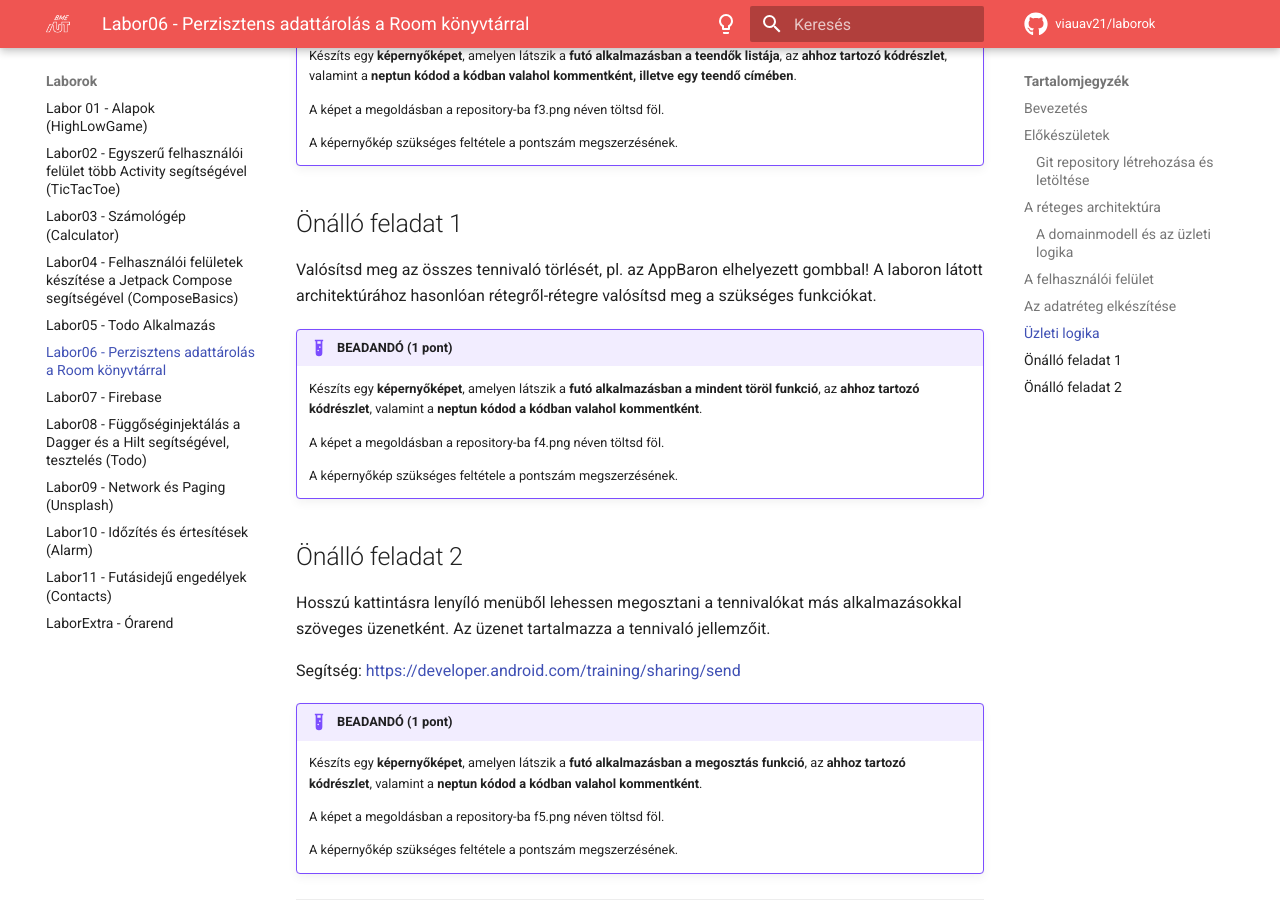
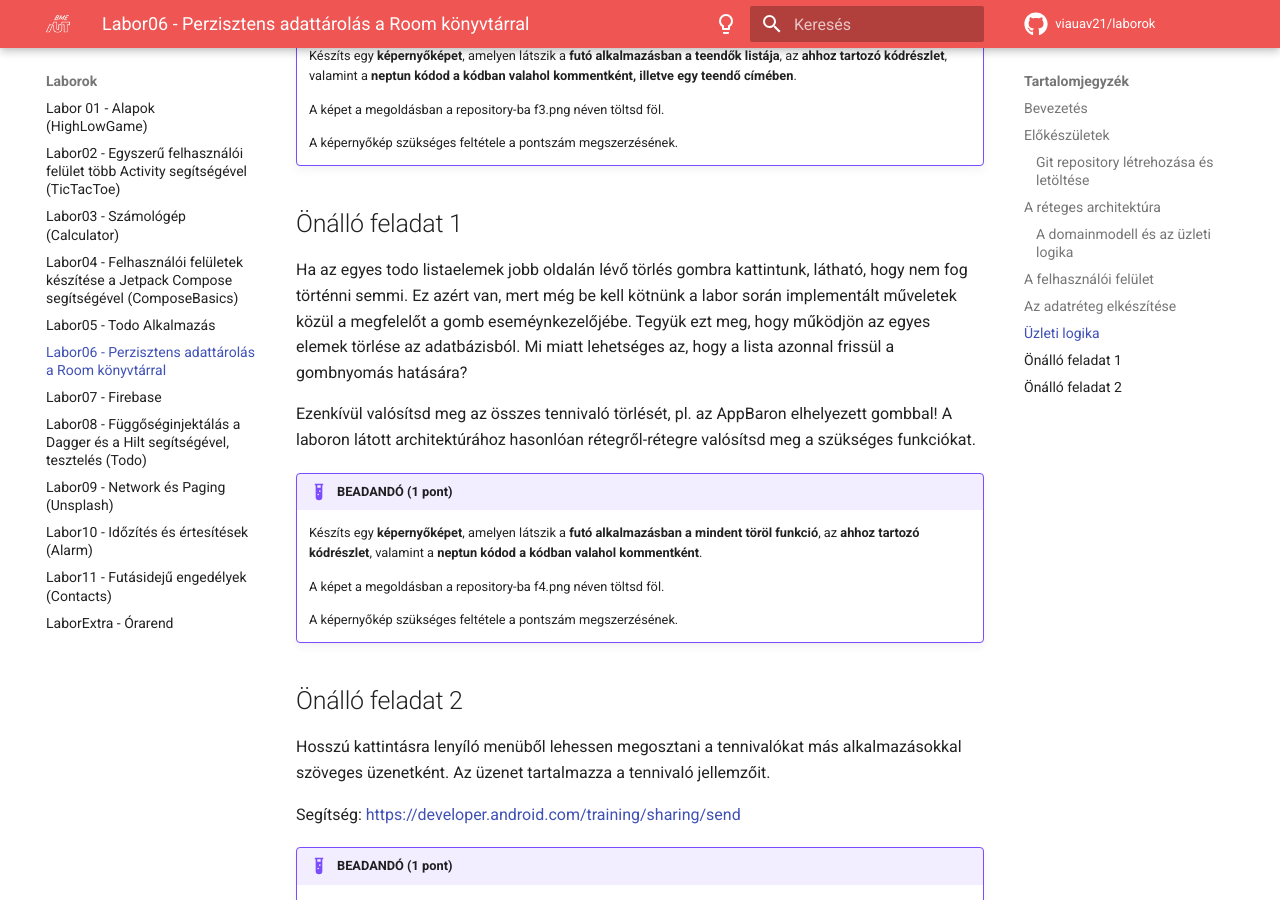
Before and after one commit to VIAUAV21/laborok, an MkDocs documentation site: the page built from docs/laborok/persistence/index.md, in a window 1280 px wide and 900 px high, scrolled down 16017 px. Built offline with MkDocs 1.6.1 and Material for MkDocs 9.7.7, drawn with Linux system fonts in a browser that asks for light colours; comment, search, counter and statistics services are not loaded.

Commit message:
updated lab 06 index.md

```diff
--- a/docs/laborok/persistence/index.md
+++ b/docs/laborok/persistence/index.md
@@ -647,7 +647,9 @@ Most már kipróbálható az alkalmazás, és a létrehozott teendők tényleges
 
 ## Önálló feladat 1
 
-Valósítsd meg az összes tennivaló törlését, pl. az AppBaron elhelyezett gombbal! A laboron látott architektúrához hasonlóan rétegről-rétegre valósítsd meg a szükséges funkciókat.
+Ha az egyes todo listaelemek jobb oldalán lévő törlés gombra kattintunk, látható, hogy nem fog történni semmi. Ez azért van, mert még be kell kötnünk a labor során implementált műveletek közül a megfelelőt a gomb eseméynkezelőjébe. Tegyük ezt meg, hogy működjön az egyes elemek törlése az adatbázisból. Mi miatt lehetséges az, hogy a lista azonnal frissül a gombnyomás hatására?
+
+Ezenkívül valósítsd meg az összes tennivaló törlését, pl. az AppBaron elhelyezett gombbal! A laboron látott architektúrához hasonlóan rétegről-rétegre valósítsd meg a szükséges funkciókat.
 
 !!!example "BEADANDÓ (1 pont)"
 	Készíts egy **képernyőképet**, amelyen látszik a **futó alkalmazásban a mindent töröl funkció**,
```
Also changed, not shown: other parts of docs/laborok/persistence/index.md (+1 -1 lines).
